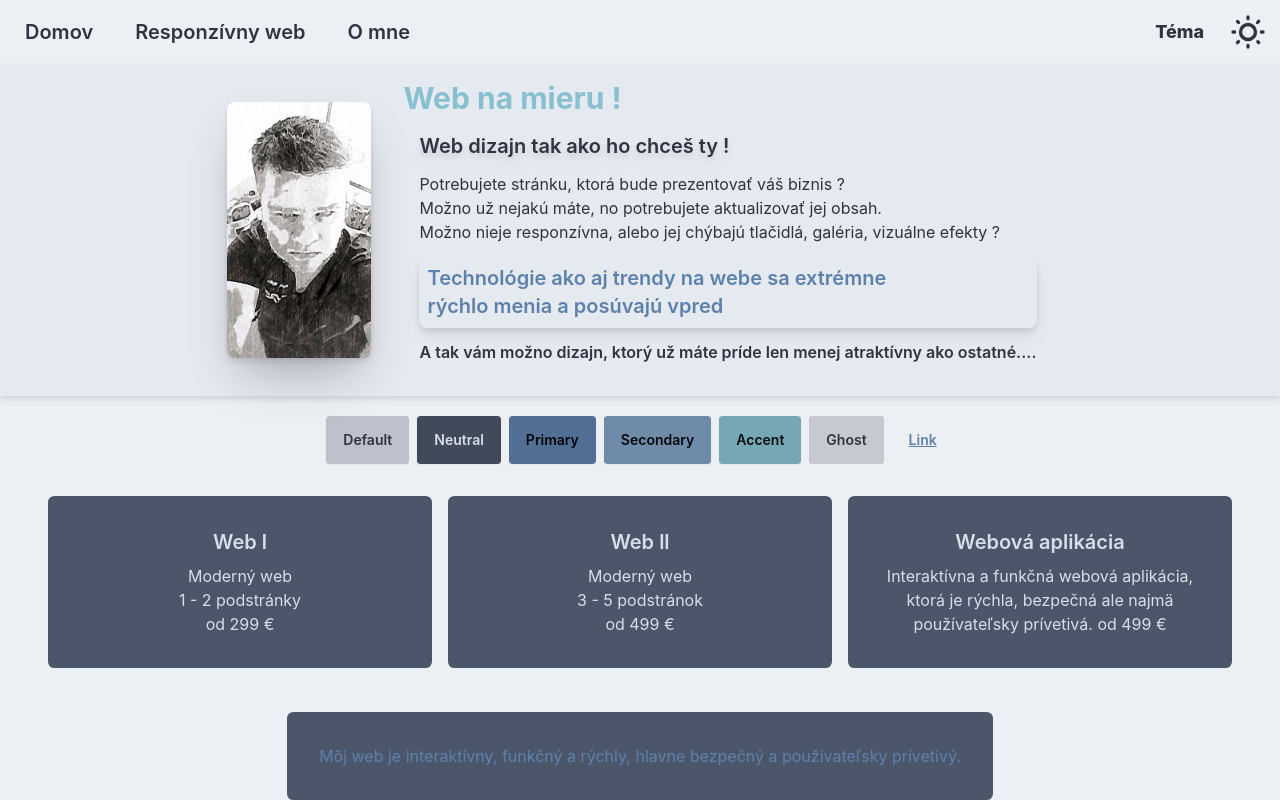
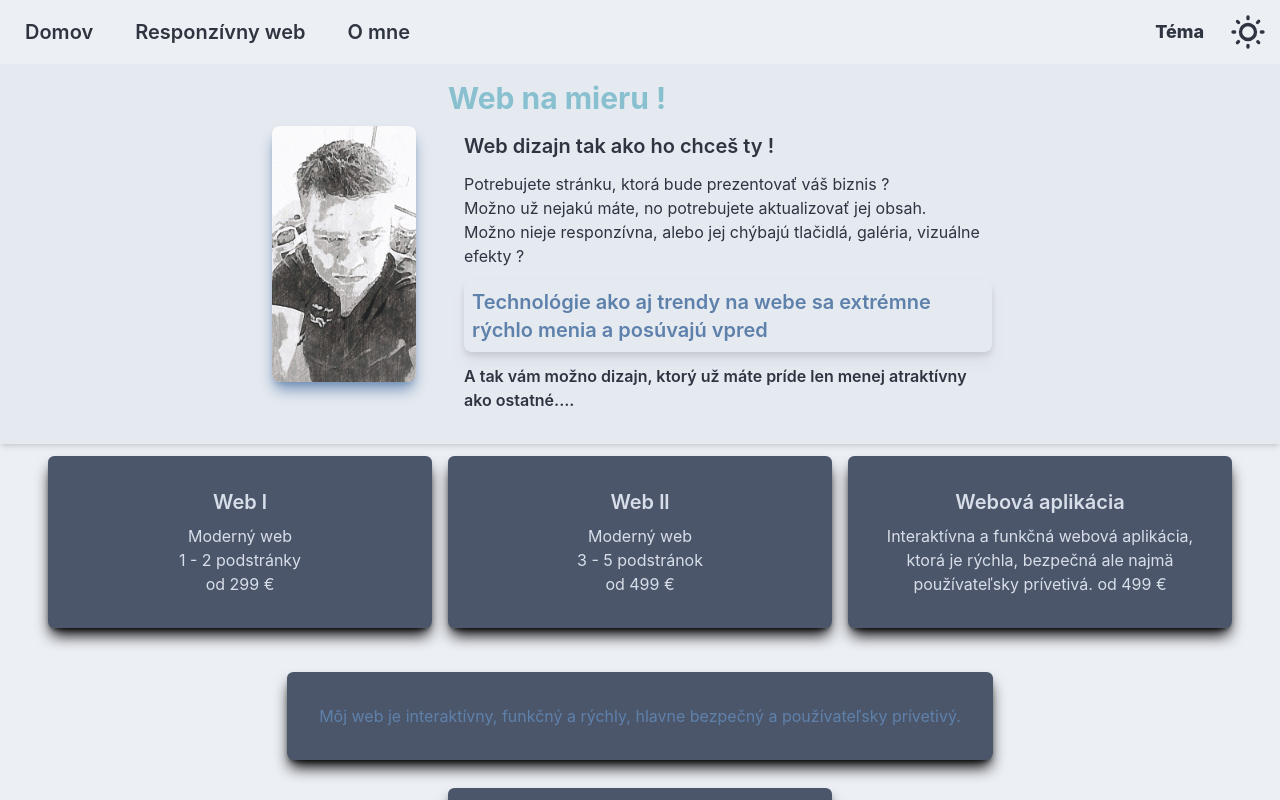
Before and after one commit to Saydva/HomePage-v.0, a React (Vite) app: page / in a window 1280 px wide. Shown: the top 800 px of the page. Built offline with nearby package versions, Linux system fonts and the light colour scheme; what tailwindcss-animated would draw is missing.

Commit message:
try to install motion for react

```diff
--- a/src/App.jsx
+++ b/src/App.jsx
@@ -17,14 +17,21 @@ function App() {
     }
   };
 
+  var opacity;
+
   const array = ["nord", "night"];
+  if (array[output] == "nord") {
+    opacity = true;
+  } else {
+    opacity = false;
+  }
 
   return (
     <div data-theme={array[output]}>
       <Navbar changeTheme={changeTheme} themeName={array[output]} />
-      <Hero />
-      <Color />
-      <Content />
+      <Hero opacity={opacity} />
+      {/* <Color /> */}
+      <Content opacity={opacity} />
       <Footer />
     </div>
   );
--- a/src/components/content.jsx
+++ b/src/components/content.jsx
@@ -1,11 +1,20 @@
 import React from "react";
 
-function Content() {
+function Content(props) {
+  const opacity = props.opacity;
+
+  let cardBody = document.querySelectorAll(".card-body");
+  if (opacity) {
+    cardBody.forEach((cardBody) => cardBody.className);
+  }
+
+  console.log(cardBody);
   return (
-    <div className="flex flex-col items-center p-3">
-      <div className=" flex flex-row gap-4 flex-wrap justify-center">
-        <div className="card bg-neutral text-neutral-content w-96 ">
-          <div className="card-body items-center text-center ">
+    <div className="flex flex-col items-center p-3 ">
+      <div className=" flex flex-row gap-4 flex-wrap justify-center max-w-7xl">
+        <div className="shadow-lg shadow-black rounded-lg">
+          <div className="card  bg-neutral text-neutral-content w-96">
+            <div className="card-body items-center text-center   rounded-md">
               <h2 className="card-title">Web l</h2>
               <p>
                 Moderný web <br />
@@ -14,8 +23,10 @@ function Content() {
               </p>
             </div>
           </div>
-        <div className="card bg-neutral text-neutral-content w-96">
-          <div className="card-body items-center text-center">
+        </div>
+        <div className="shadow-lg shadow-black rounded-lg">
+          <div className="card bg-neutral text-neutral-content w-96 ">
+            <div className="card-body items-center text-center rounded-md">
               <h2 className="card-title">Web ll</h2>
               <p>
                 Moderný web <br />
@@ -23,17 +34,21 @@ function Content() {
               </p>
             </div>
           </div>
+        </div>
+        <div className="shadow-lg shadow-black rounded-lg">
           <div className="card bg-neutral text-neutral-content w-96">
-          <div className="card-body items-center text-center">
+            <div className="card-body items-center text-center  rounded-sm">
               <h2 className="card-title"> Webová aplikácia</h2>
               <p>
-              Interaktívna a funkčná webová aplikácia, ktorá je rýchla, bezpečná
-              ale najmä používateľsky prívetivá. od 499 €
+                Interaktívna a funkčná webová aplikácia, ktorá je rýchla,
+                bezpečná ale najmä používateľsky prívetivá. od 499 €
               </p>
             </div>
           </div>
+        </div>
         <div className="card bg-neutral m-7">
-          <div className="card-body items-center text-center">
+          <div className="shadow-lg shadow-black rounded-md">
+            <div className="card-body items-center text-center rounded-sm">
               <p className="text-primary">
                 Môj web je interaktívny, funkčný a rýchly, hlavne bezpečný a
                 používateľsky prívetivý.
@@ -41,8 +56,10 @@ function Content() {
             </div>
           </div>
         </div>
+      </div>
+      <div className="shadow-lg shadow-black rounded-lg">
         <div className="card bg-neutral text-neutral-content w-96">
-        <div className="card-body items-center text-center">
+          <div className="card-body items-center text-center  rounded-lg">
             <h2 className="card-title"> Redizajn</h2>
             <p>
               {" "}
@@ -52,6 +69,7 @@ function Content() {
           </div>
         </div>
       </div>
+    </div>
   );
 }
 
--- a/src/components/footer.jsx
+++ b/src/components/footer.jsx
@@ -2,7 +2,7 @@ import React from "react";
 
 function Footer() {
   return (
-    <footer className="footer bg-neutral text-neutral-content p-10 max-md:justify-center rounded-lg">
+    <footer className="footer bg-neutral text-neutral-content p-10 max-md:justify-center rounded-t-lg">
       <nav className=" flex w-full px-10 max-md:flex-col justify-center gap-8 items-center">
         <h6 className="footer-title m-0">Kontakty:</h6>
         {/* Open the modal using document.getElementById('ID').showModal() method */}
--- a/src/components/hero.jsx
+++ b/src/components/hero.jsx
@@ -1,19 +1,31 @@
 import React from "react";
 
-function Hero() {
+function Hero(props) {
+  const opacity = props.opacity;
+  const button = document.querySelectorAll(".test");
+
+  console.log(button);
   return (
-    <div className="hero bg-base-200 min-h-fit drop-shadow-md">
-      <div className="hero-content flex-col lg:flex-row max-lg:text-center gap-x-8">
-        <div className="drop-shadow-md">
-          <img
-            src="../public/Photo.jpg"
-            className="w-36 rounded-lg shadow-2xl "
-          />
-        </div>
+    <div
+      className={
+        opacity
+          ? "hero bg-base-200 min-h-fit shadow-md "
+          : "hero bg-base-200 min-h-fit shadow-slate-700 shadow-md "
+      }
+    >
+      <div className="hero-content flex-col lg:flex-row max-lg:text-center gap-x-8 max-w-3xl">
+        <img
+          src="../public/Photo.jpg"
+          className={
+            opacity
+              ? "w-36 test rounded-lg shadow-lg shadow-primary opacity-85"
+              : "w-36 test rounded-lg shadow-lg shadow-primary opacity-50"
+          }
+        />
         <div>
           <h1 className="text-3xl font-bold text-accent">Web na mieru !</h1>
           <div className="p-4">
-            <div className=" font-semibold drop-shadow-lg text-xl mb-3">
+            <div className=" font-semibold text-xl mb-3">
               Web dizajn tak ako ho chceš ty !
             </div>
             Potrebujete stránku, ktorá bude prezentovať váš biznis ?
@@ -21,7 +33,13 @@ function Hero() {
             Možno už nejakú máte, no potrebujete aktualizovať jej obsah. <br />
             Možno nieje responzívna, alebo jej chýbajú tlačidlá, galéria,
             vizuálne efekty ? <br />
-            <div className="text-primary font-semibold drop-shadow-lg text-xl my-3 border-solid bg-base-200 p-2 rounded-lg">
+            <div
+              className={
+                opacity
+                  ? "text-primary font-semibold drop-shadow-lg text-xl my-3 border-solid bg-base-200 p-2 rounded-lg"
+                  : "text-primary font-semibold shadow-slate-700 shadow-lg text-xl my-3 border-solid bg-base-200 p-2 rounded-lg"
+              }
+            >
               Technológie ako aj trendy na webe sa extrémne <br /> rýchlo menia
               a posúvajú vpred
             </div>
--- a/src/components/navbar.jsx
+++ b/src/components/navbar.jsx
@@ -2,10 +2,14 @@ import React from "react";
 
 function Navbar(props) {
   const changeTheme = props.changeTheme;
-  const themeName = props.themeName;
+
+  const button = document.querySelectorAll(".test");
+  function click() {
+    button.classlist.add("animate-jump");
+  }
   return (
-    <div className="flex justify-between max-sm:flex-wrap max-sm:justify-end ">
-      <div className="navbar bg-base-100 gap-x-2">
+    <div className="flex justify-between max-sm:flex-wrap max-sm:justify-end">
+      <div className="navbar bg-base-100 gap-x-2 ">
         <a href="/" className="btn btn-ghost text-xl max-sm:text-sm">
           Domov
         </a>
```
Lines whose indentation alone changed are shown as unchanged.
